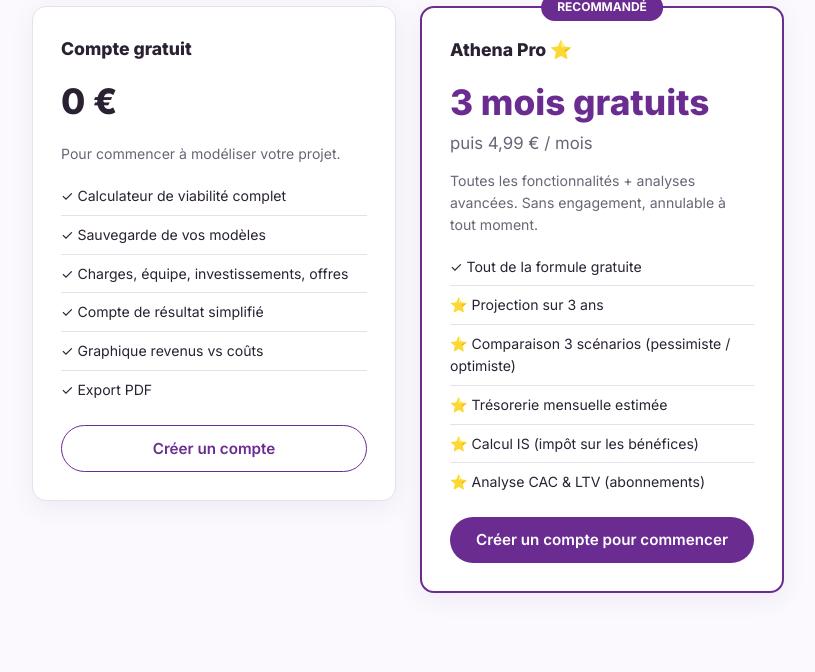
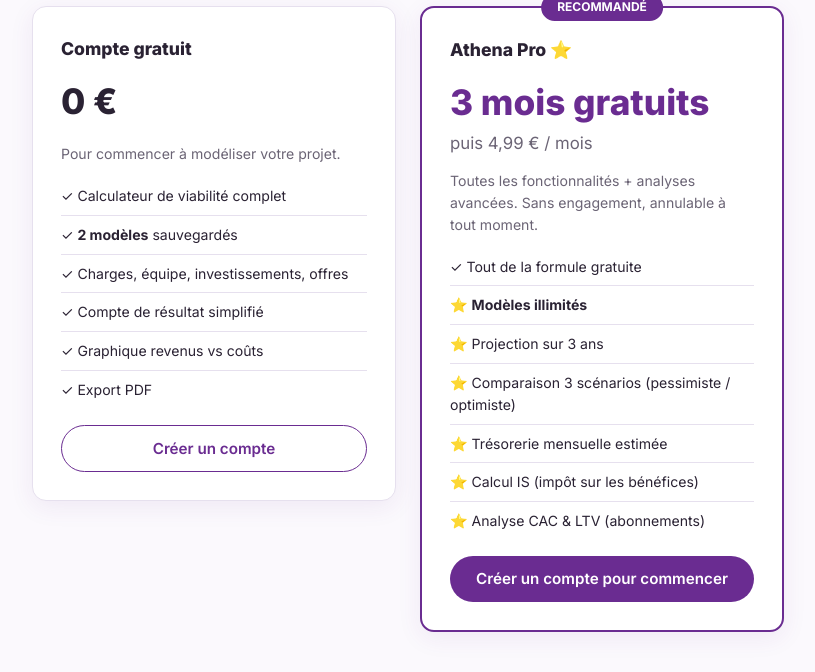
Before and after one commit to Shahinazabdelsalam/athena-business-model, a FastAPI app: page /upgrade in a window 1280 px wide. Shown: the part 293-965 px from the top of the page, without its empty margins (232-1047 px from the left). Run offline with FastAPI, Linux system fonts and the light colour scheme.

Commit message:
Limit free accounts to 2 business models, unlimited with Pro
- Server-side check on model creation (403 when free limit reached)
- Dashboard shows x/2 counter and upgrade CTA at the limit
- Plan comparison and Pro banners updated

Co-Authored-By: Claude Fable 5 <noreply@anthropic.com>

```diff
--- a/app/main.py
+++ b/app/main.py
@@ -42,6 +42,9 @@ STRIPE_WEBHOOK_SECRET = os.getenv("STRIPE_WEBHOOK_SECRET", "")
 STRIPE_PRICE_ID       = os.getenv("STRIPE_PRICE_ID", "")  # optionnel : sinon prix créé à la volée
 PRO_PRICE_CENTS = 499
 PRO_TRIAL_DAYS  = int(os.getenv("PRO_TRIAL_DAYS", "90"))
+
+# Comptes gratuits : nombre maximum de modèles (illimité en Pro).
+FREE_MODEL_LIMIT = 2
 
 if STRIPE_SECRET_KEY:
     stripe.api_key = STRIPE_SECRET_KEY
@@ -567,6 +570,13 @@ def api_list_models(request: Request, db: Session = Depends(get_db)):
 @app.post("/api/modeles")
 async def api_create_model(request: Request, db: Session = Depends(get_db)):
     user = require_user(request, db)
+    if not user.is_premium:
+        count = db.query(BusinessModel).filter(BusinessModel.user_id == user.id).count()
+        if count >= FREE_MODEL_LIMIT:
+            raise HTTPException(
+                status_code=403,
+                detail="Limite gratuite atteinte (2 modèles). Passez à Athena Pro pour créer des modèles illimités.",
+            )
     body = await request.json()
     model = BusinessModel(
         user_id=user.id,
--- a/app/templates/calculator.html
+++ b/app/templates/calculator.html
@@ -125,7 +125,7 @@
           <div>
             <strong style="font-size:.95rem">Fonctionnalités Pro</strong>
             <p class="muted" style="font-size:.83rem;margin:4px 0 12px">
-              Projection 3 ans, comparaison de scénarios, trésorerie mensuelle, IS et CAC/LTV — disponibles avec Athena Pro.
+              Modèles illimités, projection 3 ans, comparaison de scénarios, trésorerie mensuelle, IS et CAC/LTV — disponibles avec Athena Pro.
             </p>
             <a href="/upgrade" class="btn small" style="display:inline-block">Voir l'offre Pro →</a>
           </div>
@@ -191,7 +191,7 @@
           <div>
             <strong style="font-size:.95rem">Analyses avancées — Athena Pro</strong>
             <p class="muted" style="font-size:.83rem;margin:4px 0 12px">
-              Projection pluriannuelle, scénarios de volume, trésorerie mensuelle, impôt IS et analyse d'acquisition — 3 mois gratuits, puis 4,99 €/mois.
+              Modèles illimités, projection pluriannuelle, scénarios de volume, trésorerie mensuelle, impôt IS et analyse d'acquisition — 3 mois gratuits, puis 4,99 €/mois.
             </p>
             <a href="/upgrade" class="btn small">Passer à Pro →</a>
           </div>
--- a/app/templates/upgrade.html
+++ b/app/templates/upgrade.html
@@ -19,7 +19,7 @@
       <p class="muted" style="font-size:.88rem;margin-bottom:20px">Pour commencer à modéliser votre projet.</p>
       <ul class="plan-features">
         <li>✓ Calculateur de viabilité complet</li>
-        <li>✓ Sauvegarde de vos modèles</li>
+        <li>✓ <strong>2 modèles</strong> sauvegardés</li>
         <li>✓ Charges, équipe, investissements, offres</li>
         <li>✓ Compte de résultat simplifié</li>
         <li>✓ Graphique revenus vs coûts</li>
@@ -43,6 +43,7 @@
       <p class="muted" style="font-size:.88rem;margin-bottom:20px">Toutes les fonctionnalités + analyses avancées. Sans engagement, annulable à tout moment.</p>
       <ul class="plan-features">
         <li>✓ Tout de la formule gratuite</li>
+        <li>⭐ <strong>Modèles illimités</strong></li>
         <li>⭐ Projection sur 3 ans</li>
         <li>⭐ Comparaison 3 scénarios (pessimiste / optimiste)</li>
         <li>⭐ Trésorerie mensuelle estimée</li>
```
Also changed, not shown: app/templates/dashboard.html (+15 -1 lines).
